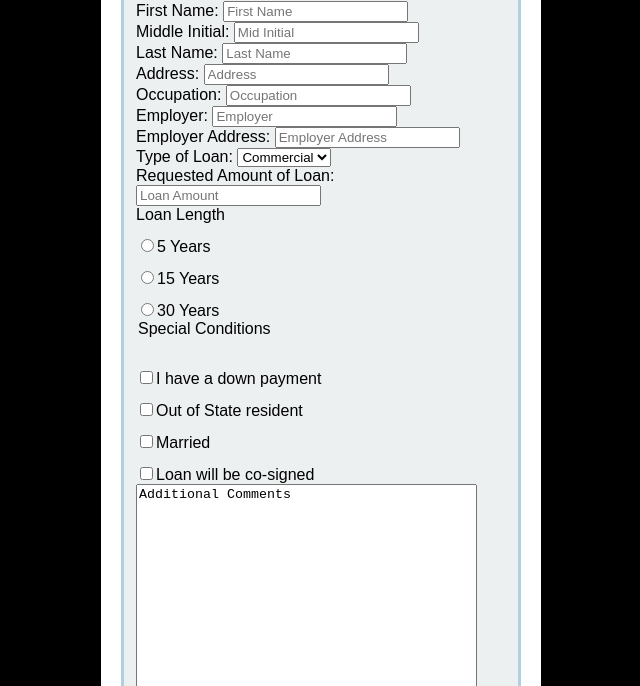
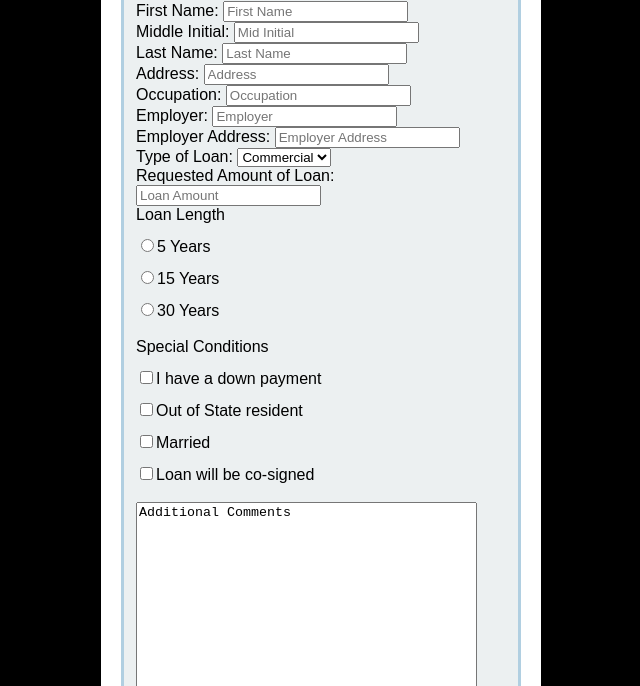
Before and after one commit to cscrocker84/validate-application, a plain HTML site: page index.html in a window 1280 px wide. Shown: the part 114-800 px from the top of the page, without its empty margins (319-959 px from the left). Drawn offline with Linux system fonts and the light colour scheme.

Commit message:
finished html

```diff
--- a/index.html
+++ b/index.html
@@ -44,19 +44,19 @@
 </select><br>
 
         <label for="loan-amount">Requested Amount of Loan:</label>
-        <input type="text" id="loan-amount" name="loan-amount" placeholder="Loan Amount"/><br>
+        <input type="text" id="loan-amount" name="loan-amount" placeholder="Loan Amount"/>
 
 
-    <label>Loan Length</label><br>
+    <br><label>Loan Length</label><br>
     <input type="radio" name="loan-length" value="5-years" id="5-years"><label for="5-years">5 Years</label><br>
       <input type="radio" name="loan-length" value="15-years" id="15-years"><label for="15-years">15 Years</label><br>
-        <input type="radio" name="loan-length" value="30-years" id="30-years"><label for="30-years">30 Years</label><br>
+        <input type="radio" name="loan-length" value="30-years" id="30-years"><label for="30-years">30 Years</label><br><br>
 
-    <legend>Special Conditions</legend><br>
+            <label>Special Conditions</label><br>
     <input type="checkbox" name="special-conditions" value="down-payment" id="down-payment"><label for="down-payment">I have a down payment</label><br>
     <input type="checkbox" name="special-conditions" value="out-of-state" id="out-of-state"><label for="out-of-state">Out of State resident</label><br>
     <input type="checkbox" name="special-conditions" value="married" id="married"><label for="married">Married</label><br>
-    <input type="checkbox" name="special-conditions" value="co-sign" id="co-sign"><label for="co-sign">Loan will be co-signed</label><br>
+    <input type="checkbox" name="special-conditions" value="co-sign" id="co-sign"><label for="co-sign">Loan will be co-signed</label><br><br>
 
 <textarea rows="20" cols="40" id="textarea">Additional Comments</textarea><br>
 
```
